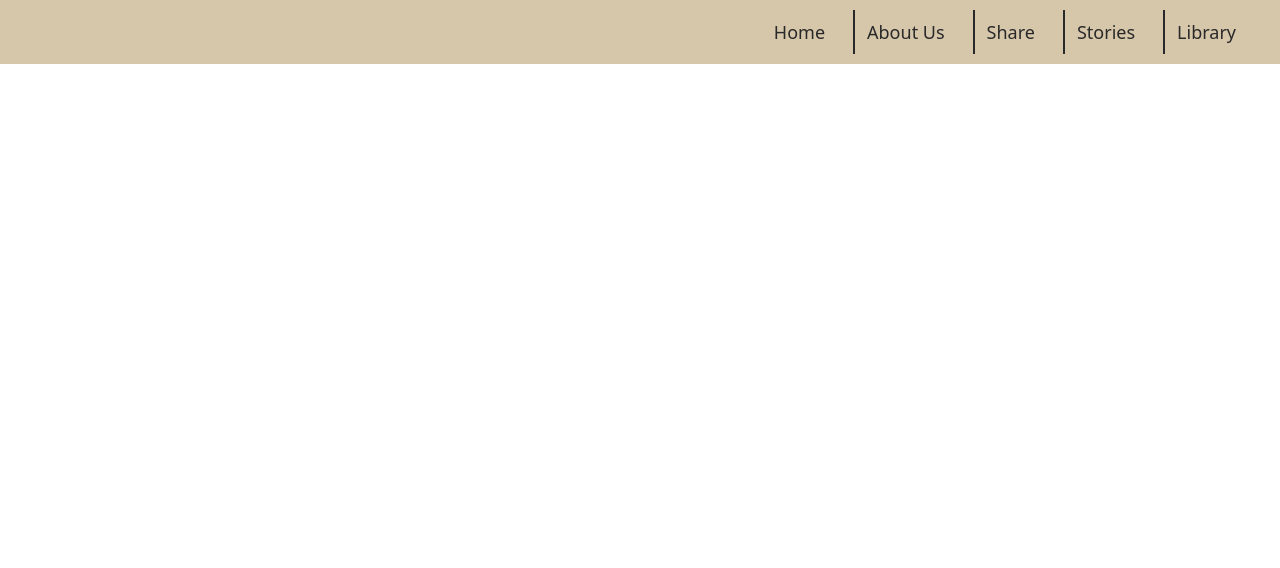
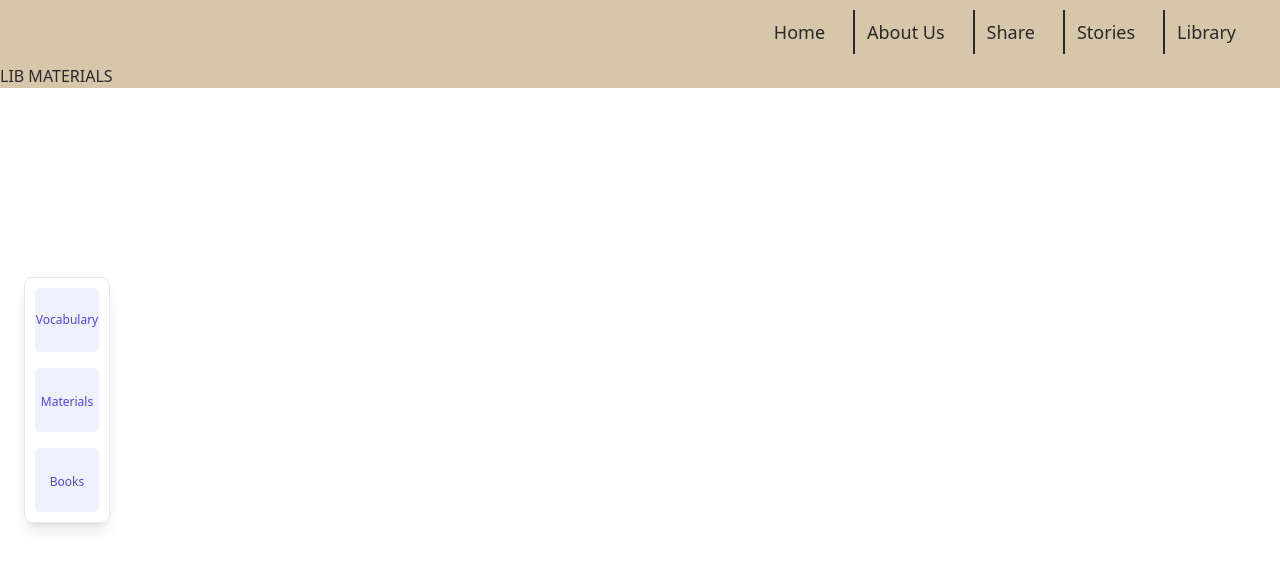
Before and after one commit to madalinefitz/Two-or-More, a React (Create React App) app: page /library/materials in a window 1280 px wide. Shown: the top 568 px of the page. Built offline with nearby package versions, Linux system fonts and the light colour scheme.

Commit message:
floating nav bar and routes

```diff
--- a/package.json
+++ b/package.json
@@ -11,7 +11,7 @@
     "heroicons": "^2.0.18",
     "react": "^18.2.0",
     "react-dom": "^18.2.0",
-    "react-router-dom": "^6.13.0",
+    "react-router-dom": "^6.14.1",
     "react-scripts": "5.0.1",
     "web-vitals": "^2.1.4"
   },
--- a/src/App.js
+++ b/src/App.js
@@ -13,10 +13,10 @@ function App() {
       <NavBar/>
         <Routes>
             <Route exact path="/" element={<Home/>} />
-            <Route exact path="/stories" element={<Stories />} />
-            <Route exact path="/aboutus" element={<AboutUs />} />
-            <Route exact path="/share" element={<Share />} />
-            <Route exact path="/library" element={<Library />} />
+            <Route path="/stories" element={<Stories />} />
+            <Route path="/aboutus" element={<AboutUs />} />
+            <Route path="/share" element={<Share />} />
+            <Route path="/library/*" element={<Library />} />
         </Routes>
     </div>
   );
--- a/src/components/AboutUs.js
+++ b/src/components/AboutUs.js
@@ -1,6 +1,6 @@
 function AboutUs(){
     return(
-        <div className="bg-[#D6C6AA] p-10 bg-cover">
+        <div className="bg-[#D6C6AA] p-10 bg-cover h-auto">
             <div className="flex justify-between bg-[#292929] p-5">
                 <div className="text-[#D6C6AA] text-2xl m-10">
                     <div className="content-center m-5">
--- /dev/null
+++ b/src/components/LibBooks.js
@@ -0,0 +1,7 @@
+export default function LibBooks() {
+    return(
+        <>
+            LIB BOOKS
+        </>
+    )
+}
--- /dev/null
+++ b/src/components/LibMaterials.js
@@ -0,0 +1,7 @@
+export default function LibMaterials() {
+    return(
+        <>
+            LIB MATERIALS
+        </>
+    )
+}
--- /dev/null
+++ b/src/components/LibVocabulary.js
@@ -0,0 +1,7 @@
+export default function LibVocabulary() {
+    return(
+        <>
+            LIB VOCABULARY
+        </>
+    )
+}
--- a/src/components/Library.js
+++ b/src/components/Library.js
@@ -1,7 +1,21 @@
-export default function Library () {
+import LibraryNav from "./LibraryNav"
+import {Routes, Route} from 'react-router-dom'
+import LibBooks from "./LibBooks"
+import LibMaterials from "./LibMaterials"
+import LibVocabulary from "./LibVocabulary"
+
+
+
+export default function Library() {
+
     return (
-        <>
-        LIBRARY / RESOURCE PAGE
-        </>
+        <div className="bg-[#D6C6AA] bg-cover">
+           <LibraryNav/>
+           <Routes>
+                <Route path="vocabulary" element={<LibVocabulary />}/>
+                <Route path="materials" element={<LibMaterials />} />
+                <Route path="books" element={<LibBooks />} />
+            </Routes>
+        </div>
     )
 }
--- /dev/null
+++ b/src/components/LibraryNav.js
@@ -0,0 +1,62 @@
+import React from "react";
+import { Link } from "react-router-dom";
+
+function LibraryNav(){
+
+    return(
+
+        <nav className="bg-[#D6C6AA] z-20 flex shrink-0 grow-0 justify-around gap-4 border-t border-gray-200 bg-white/50 p-2.5 shadow-lg backdrop-blur-lg dark:border-slate-600/60 dark:bg-slate-800/50 fixed top-2/4 -translate-y-2/4 left-6 min-h-[auto] min-w-[64px] flex-col rounded-lg border">
+            <div>
+                <Link to="vocabulary" class="flex aspect-square min-h-[32px] w-16 flex-col items-center justify-center gap-1 rounded-md p-1.5 bg-indigo-50 text-indigo-600 dark:bg-sky-900 dark:text-sky-50">
+                    {/* <path
+                        stroke-linecap="round"
+                        stroke-linejoin="round"
+                        d="M15.75 6a3.75 3.75 0 11-7.5 0 3.75 3.75 0 017.5 0zM4.501 20.118a7.5 7.5 0 0114.998 0A17.933 17.933 0 0112 21.75c-2.676 0-5.216-.584-7.499-1.632z"
+                    /> */}
+                    <small class="text-center text-xs font-medium"> Vocabulary </small>
+                </Link>
+            </div>
+            <div>
+                <Link to="materials" class="flex aspect-square min-h-[32px] w-16 flex-col items-center justify-center gap-1 rounded-md p-1.5 bg-indigo-50 text-indigo-600 dark:bg-sky-900 dark:text-sky-50">
+                    <path
+                        stroke-linecap="round"
+                        stroke-linejoin="round"
+                        d="M15.75 6a3.75 3.75 0 11-7.5 0 3.75 3.75 0 017.5 0zM4.501 20.118a7.5 7.5 0 0114.998 0A17.933 17.933 0 0112 21.75c-2.676 0-5.216-.584-7.499-1.632z"
+                    />
+                    <small class="text-center text-xs font-medium"> Materials </small>
+                </Link>
+            </div>
+            <div>
+                <Link to="books" class="flex aspect-square min-h-[32px] w-16 flex-col items-center justify-center gap-1 rounded-md p-1.5 bg-indigo-50 text-indigo-600 dark:bg-sky-900 dark:text-sky-50">
+                    <path
+                        stroke-linecap="round"
+                        stroke-linejoin="round"
+                        d="M15.75 6a3.75 3.75 0 11-7.5 0 3.75 3.75 0 017.5 0zM4.501 20.118a7.5 7.5 0 0114.998 0A17.933 17.933 0 0112 21.75c-2.676 0-5.216-.584-7.499-1.632z"
+                    />
+                    <small class="text-center text-xs font-medium"> Books </small>
+                </Link>
+            </div>
+
+
+                                {/* <div className="text-[#292929]-300 hover:bg-[#E8E4DE] px-3 py-2 text-lg font-medium">
+
+                                        Vocabulary
+                                    </NavLink>
+                                </div>
+
+                                <div className="text-[#292929]-300 hover:bg-[#E8E4DE] px-3 py-2 text-lg font-medium">
+                                    <NavLink to='aboutus' exact='true' >
+                                        Reading Material
+                                    </NavLink>
+                                </div>
+                                <div className="text-[#292929]-300 hover:bg-[#E8E4DE] px-3 py-2 text-lg font-medium">
+                                    <NavLink to='share' exact='true' >
+                                        Book Suggestions
+                                    </NavLink>
+                                </div> */}
+
+        </nav>
+    )
+}
+
+export default LibraryNav
--- a/src/components/NavBar.js
+++ b/src/components/NavBar.js
@@ -1,4 +1,4 @@
-import {NavLink} from 'react-router-dom'
+import {Link} from 'react-router-dom'
 
 
 
@@ -11,30 +11,30 @@ function NavBar(){
                         <div className="hidden sm:ml-6 sm:block">
                             <div className="flex space-x-4 divide-x-[2px] divide-[#292929]">
                                 <div className="text-[#292929]-300 hover:bg-[#E8E4DE] px-3 py-2 text-lg font-medium">
-                                    <NavLink to='/' exact='true'>
+                                    <Link to='/'>
                                         Home
-                                    </NavLink>
+                                    </Link>
                                 </div>
 
                                 <div className="text-[#292929]-300 hover:bg-[#E8E4DE] px-3 py-2 text-lg font-medium">
-                                    <NavLink to='aboutus' exact='true' >
+                                    <Link to='aboutus' >
                                         About Us
-                                    </NavLink>
+                                    </Link>
                                 </div>
                                 <div className="text-[#292929]-300 hover:bg-[#E8E4DE] px-3 py-2 text-lg font-medium">
-                                    <NavLink to='share' exact='true' >
+                                    <Link to='share' >
                                         Share
-                                    </NavLink>
+                                    </Link>
                                 </div>
                                 <div className="text-[#292929]-300 hover:bg-[#E8E4DE] px-3 py-2 text-lg font-medium">
-                                    <NavLink to="stories" exact='true'>
+                                    <Link to="stories">
                                         Stories
-                                    </NavLink>
+                                    </Link>
                                 </div>
                                 <div className="text-[#292929]-300 hover:bg-[#E8E4DE] px-3 py-2 text-lg font-medium">
-                                    <NavLink to="library" exact='true'>
+                                    <Link to="library">
                                         Library
-                                    </NavLink>
+                                    </Link>
                                 </div>
                             </div>
                         </div>
```
Also changed, not shown: 1 other file (tests, documents, lock files or other folders).
